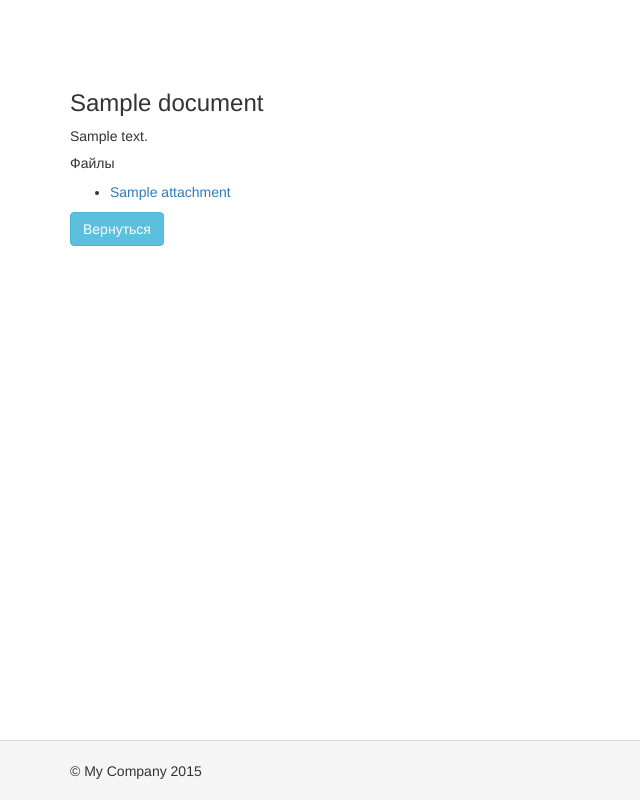
After one commit to 2377635/test, a Yii app: template views/documents/view.php in a window 1280 px wide. The commit adds this page. Shown: the whole page, without its empty margins (0-640 px from the left). Run offline with PHP 8.4 and a stand-in for Yii, Linux system fonts and the light colour scheme; the template is opened without the code that fills it: most values are stand-ins (such as "Sample title", 1, 10 or a date in 2020); data that the repository does not hold is empty; some libraries are stand-ins or nearby versions.

Commit message:
доделки

```diff
--- a/views/documents/form.php
+++ b/views/documents/form.php
@@ -51,6 +51,8 @@ JS
 $this->registerJs(
 <<<JS
 Dropzone.options.uploadForm = {
+    thumbnailWidth: 120,
+    thumbnailHeight: null,
     init: function() {
         this.on("success", function(file, obj) {
             if (obj.success === true) {
--- a/views/documents/index.php
+++ b/views/documents/index.php
@@ -18,7 +18,6 @@ use yii\helpers\Html;
             'title',
             [
                 'class' => 'yii\grid\ActionColumn',
-                'template' => '{update} {delete}',
             ],
         ],
     ]) ?>
--- /dev/null
+++ b/views/documents/view.php
@@ -0,0 +1,22 @@
+<?php
+
+use yii\helpers\Html;
+
+/* @var $document \app\models\Document */
+/* @var $attachments \app\models\Attachments[] */
+
+?>
+
+<div class="documents-view">
+    <h3><?= Html::encode($document->title); ?></h3>
+    <div class="description"><?= Html::encode($document->description); ?></div>
+    <div>
+        <h5>Файлы</h5>
+        <ul>
+        <?php foreach ($attachments as $attachment) { ?>
+            <li><?= Html::a($attachment->origname, ['attachments/view', 'id' => $attachment->id]); ?></li>
+        <?php } ?>
+        </ul>
+    </div>
+    <?= Html::a('Вернуться', ['documents/index'], ['class' => 'btn btn-info']); ?>
+</div>
```
Also changed, not shown: config/web.php (+7 -0 lines), controllers/DocumentsController.php (+10 -0 lines), public_html/.htaccess (added).
